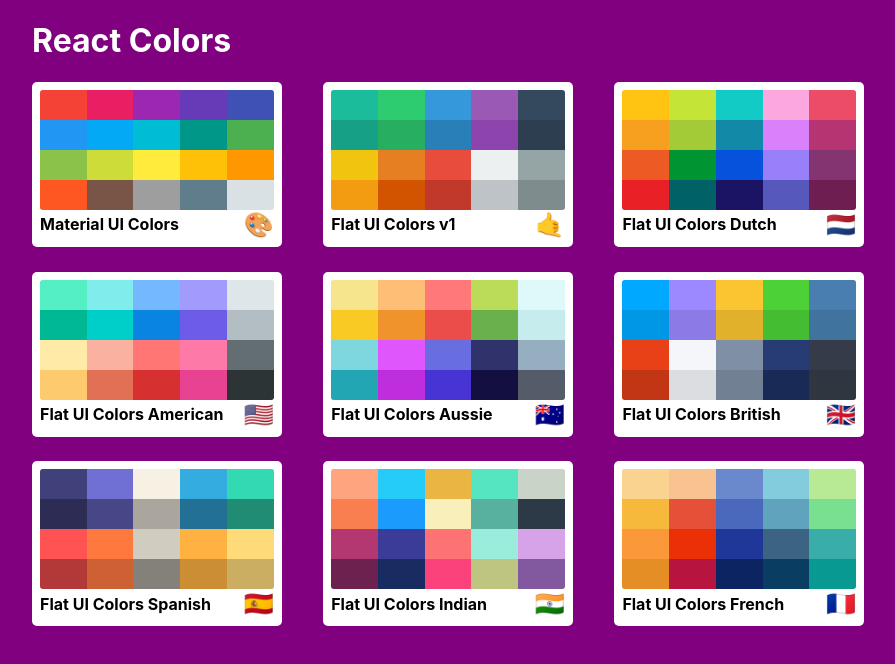
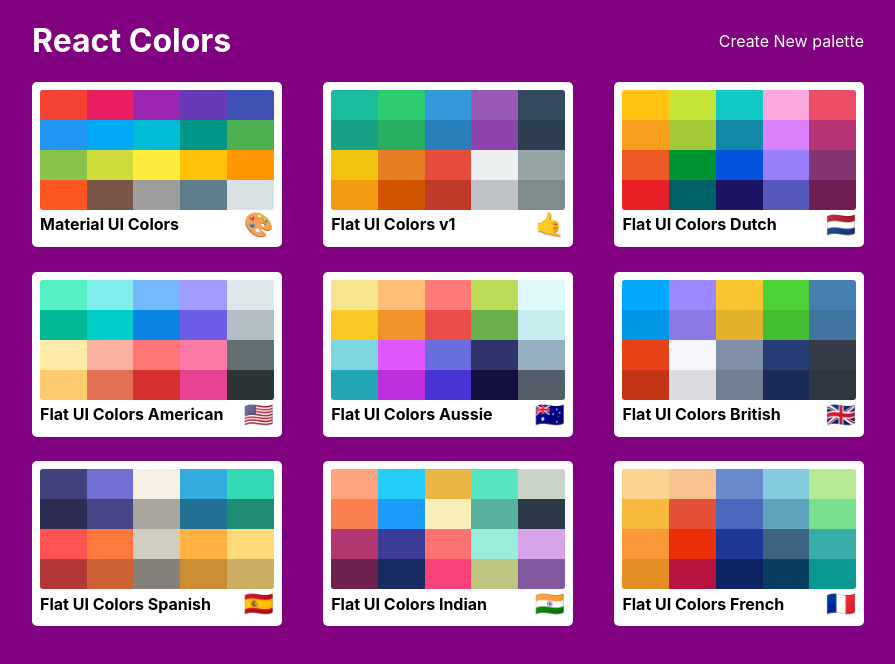
Before and after one commit to SumanIslam/ui-color-palette-react, a React (Create React App) app: page / in a window 1280 px wide. Shown: the top 664 px of the page, without its empty margins (192-1087 px from the left). Built offline with nearby package versions, Linux system fonts and the light colour scheme.

Commit message:
added newPaletteForm

```diff
--- a/src/App.js
+++ b/src/App.js
@@ -1,12 +1,14 @@
 // dependencies
 import React, { Component } from 'react';
 import { Route, Switch } from 'react-router-dom';
+
+// components
+import SeedColors from './SeedColors';
 import { generatePalette } from './ColorHelpers';
-// components
 import Palette from './Palette';
 import PaletteList from './PaletteList';
-import SeedColors from './SeedColors';
 import SingleColorPalette from './SingleColorPalette';
+import NewPaletteForm from './NewPaletteForm';
 
 class App extends Component {
   findPalette = (id) => SeedColors.find((palette) => palette.id === id);
@@ -14,6 +16,7 @@
   render() {
     return (
       <Switch>
+        <Route exact path="/palette/new" render={() => <NewPaletteForm />} />
         <Route
           exact
           path="/"
--- a/src/ColorBox.js
+++ b/src/ColorBox.js
@@ -6,8 +6,8 @@
 // styles
 import styles from './styles/ColorBoxStyles';
 
-
 class ColorBox extends Component {
+  // eslint-disable-next-line react/static-property-placement
   static defaultProps = {
     message: ['copied!', 'past me!', 'got it!', 'right one!', "It'll rock!", 'panda style!'],
   };
@@ -27,9 +27,9 @@
   }
 
   render() {
-    const { background, name, colorId, paletteId, showMore, classes } = this.props;
+    const { background, name, colorId, paletteId, showMore, classes, message } = this.props;
     const { copied } = this.state;
-    const copiedMessage = this.props.message[Math.floor(Math.random() * 6)];
+    const copiedMessage = message[Math.floor(Math.random() * 6)];
 
     return (
       <CopyToClipboard text={background} onCopy={this.handleCopy}>
@@ -46,7 +46,9 @@
             <div className={classes.boxContent}>
               <span className={classes.textColor}>{name}</span>
             </div>
-            <button type="button" className={classes.copyButton}>Copy</button>
+            <button type="button" className={classes.copyButton}>
+              Copy
+            </button>
           </div>
           {showMore && (
             <Link to={`/palette/${paletteId}/${colorId}`} onClick={(e) => e.stopPropagation()}>
--- a/src/MiniPalette.js
+++ b/src/MiniPalette.js
@@ -2,7 +2,6 @@
 import React from 'react';
 // styles
 import styles from './styles/MiniPaletteStyles';
-
 
 function MiniPalette(props) {
   const { classes, emoji, paletteName, colors, handleClick } = props;
--- /dev/null
+++ b/src/NewPaletteForm.js
@@ -0,0 +1,14 @@
+import React, { Component } from 'react';
+
+// eslint-disable-next-line react/prefer-stateless-function
+class NewPaletteForm extends Component {
+  render() {
+    return (
+      <div>
+        <h1>New PaletteForm</h1>
+      </div>
+    );
+  }
+}
+
+export default NewPaletteForm;
--- a/src/PaletteList.js
+++ b/src/PaletteList.js
@@ -1,7 +1,7 @@
 // dependencies
 import { withStyles } from '@material-ui/core/styles'; // css in js
 import React, { Component } from 'react';
-import 'react-router-dom';
+import { Link } from 'react-router-dom';
 // component
 import MiniPalette from './MiniPalette';
 // Styles
@@ -20,6 +20,7 @@
         <div className={classes.container}>
           <div className={classes.nav}>
             <h1>React Colors</h1>
+            <Link to="/palette/new">Create New palette</Link>
           </div>
           <div className={classes.palettes}>
             {palettes.map((palette) => (
--- a/src/styles/PaletteListStyles.js
+++ b/src/styles/PaletteListStyles.js
@@ -15,8 +15,17 @@
   nav: {
     display: 'flex',
     justifyContent: 'space-between',
+    alignItems: 'center',
     color: 'white',
+    width: '100%',
     fontSize: '1rem',
+    '& a': {
+      color: 'white',
+      textDecoration: 'none',
+      '&:hover': {
+        textDecoration: 'underline',
+      },
+    },
   },
   palettes: {
     width: '100%',
```
Also changed, not shown: src/serviceWorker.js (+7 -11 lines).
